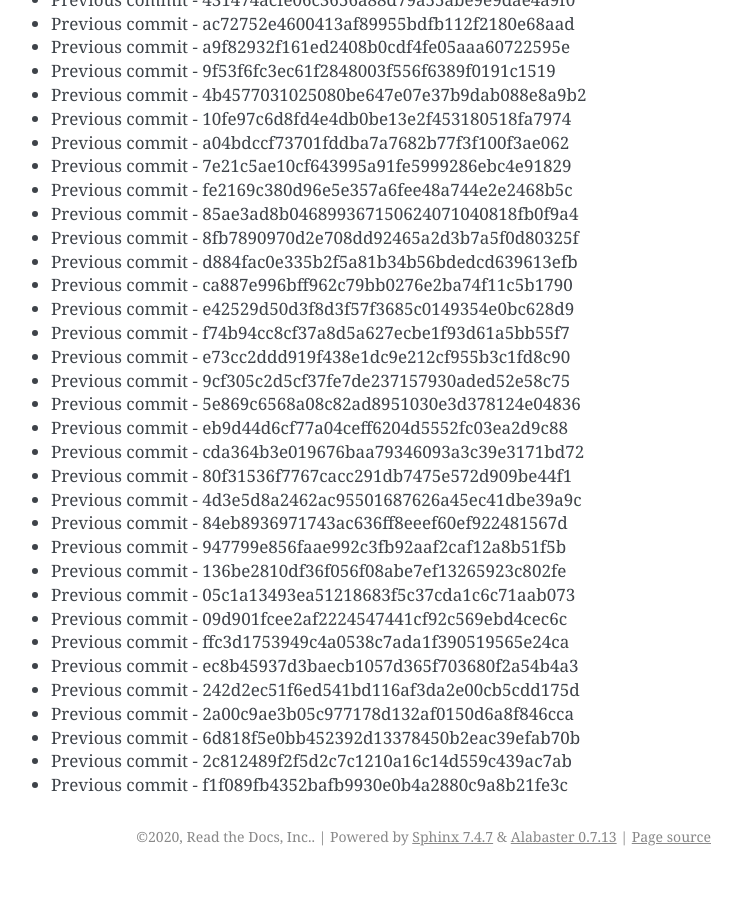
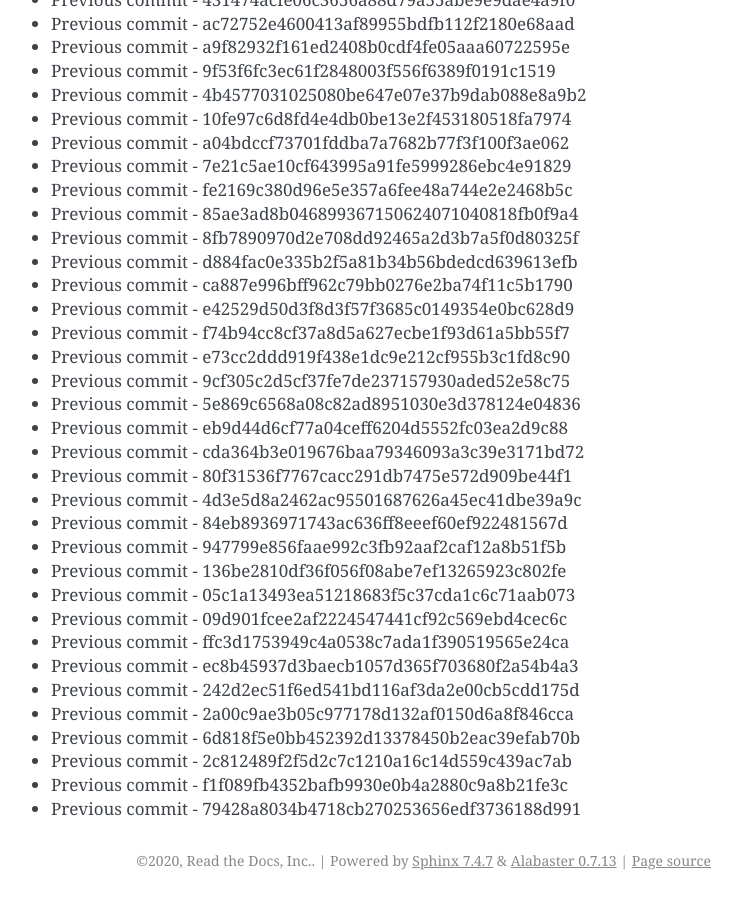
Before and after one commit to readthedocs/rtd-git-stresstest, a Sphinx documentation site: the page built from docs/updates.rst, in a window 1280 px wide and 900 px high, scrolled down 7652 px. Shown: the whole window, without its empty margins (399-1141 px from the left). Built offline with Sphinx 7.4.7, drawn with Linux system fonts in a browser that asks for light colours; before the commit the page ends 8528 px from its top, so only the background shows below that.

Commit message:
Generating commit from previous: 79428a8034b4718cb270253656edf3736188d991

```diff
--- a/docs/updates.rst
+++ b/docs/updates.rst
@@ -353,3 +353,4 @@ It can be tested for any performance characteristics.
 * Previous commit - 6d818f5e0bb452392d13378450b2eac39efab70b
 * Previous commit - 2c812489f2f5d2c7c1210a16c14d559c439ac7ab
 * Previous commit - f1f089fb4352bafb9930e0b4a2880c9a8b21fe3c
+* Previous commit - 79428a8034b4718cb270253656edf3736188d991
```
